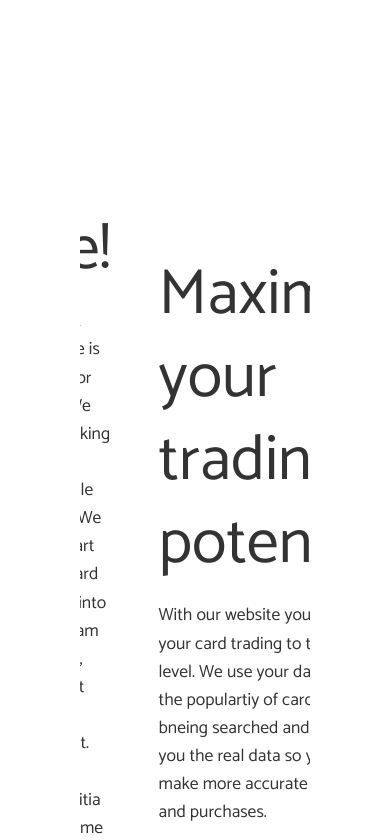
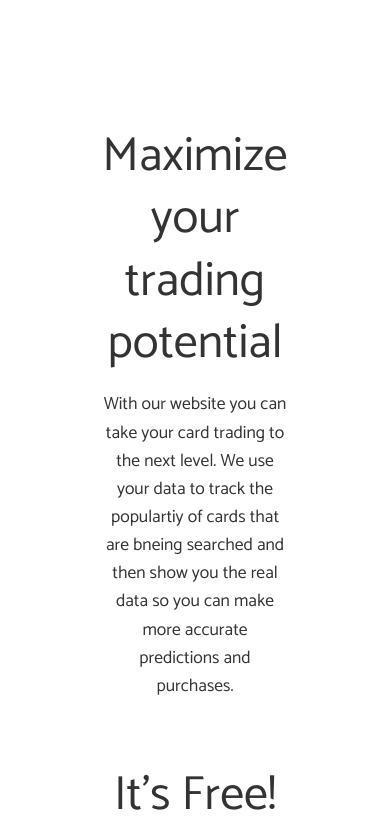
Before and after one commit to Kicker22/cardTraderTest, a website: page dist/html/index.html in a window 390 px wide. Shown: the part 1780-2620 px from the top of the page. Drawn offline with nearby package versions, Linux system fonts and the light colour scheme; files that its build step writes are made by us from their sources; files whose address does not match are found by name.

Commit message:
fixing section-c responsive

```diff
--- a/dist/css/style.css
+++ b/dist/css/style.css
@@ -299,6 +299,23 @@ img {
         order: -1;
     }
 
+    .section-c .container{
+        grid-template-columns: 1fr;
+        text-align: center;
+    }
+
+    .section-c .container div:first-child{
+        order: 2;
+    }
+    .section-c .container div:last-child{
+        order: -1;
+    }
+
+    .section-c-inner h1 {
+        font-size: 3rem;
+    }
+
+
     .section-a img {
         width: 80%;
         margin: auto;
--- a/dist/html/index.html
+++ b/dist/html/index.html
@@ -43,7 +43,7 @@
             >
           </li>
           <li class="nav-item">
-            <a class="nav-link" href="#">Link</a>
+            <a class="nav-link" href="#">About</a>
           </li>
           <li class="nav-item dropdown">
             <a
@@ -53,11 +53,11 @@
               data-toggle="dropdown"
               aria-haspopup="true"
               aria-expanded="false"
-              >Dropdown</a
+              >More</a
             >
             <div class="dropdown-menu" aria-labelledby="dropdownId">
-              <a class="dropdown-item" href="#">Action 1</a>
-              <a class="dropdown-item" href="#">Action 2</a>
+              <a class="dropdown-item" href="#">Sign Up </a>
+              <a class="dropdown-item" href="#">Login</a>
             </div>
           </li>
         </ul>
@@ -105,7 +105,7 @@
     <!-- section-c -->
     <section class="section-c">
         <div class="container">
-          <div class="inner-1">
+          <div class="section-c-inner">
             <h1>It's Free!</h1>
             <p>
               The best part about our site is that its free for you to use. We
@@ -117,7 +117,7 @@
             </p>
           </div>
 
-          <div class="inner-2">
+          <div class="section-c-inner">
             <h1>Maximize your trading potential</h1>
             <p>
               With our website you can take your card trading to the next level.
```
